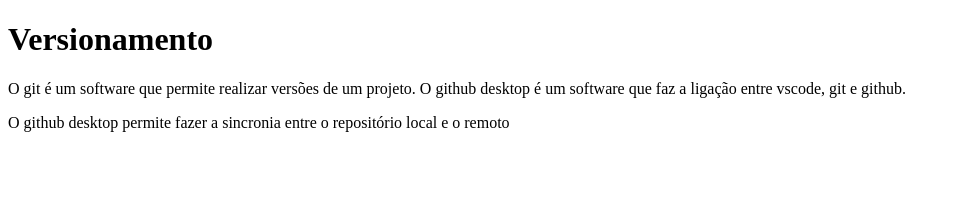
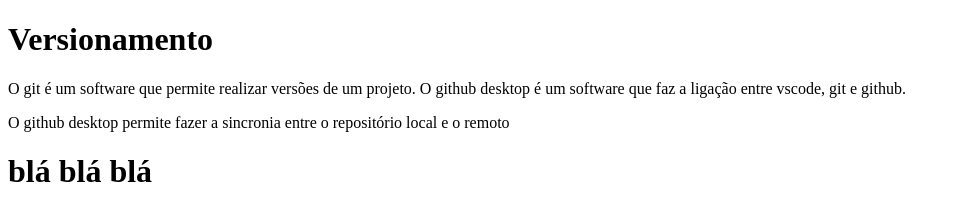
Before and after one commit to manunortok11/3infom, a plain HTML site: page index.html in a window 1280 px wide. Shown: the whole page, without its empty margins (0-960 px from the left). Drawn offline with Linux system fonts and the light colour scheme.

Commit message:
blábláblá
blablabla

```diff
--- a/index.html
+++ b/index.html
@@ -9,6 +9,7 @@
     <h1>Versionamento</h1>
     <p>O git é um software que permite realizar versões de um projeto. O github desktop é um software que faz a ligação entre vscode, git e github.</p>
     <p>O github desktop permite fazer a sincronia entre o repositório local e o remoto</p>
+    <h1>blá blá blá</h1>
 
 </body>
 </html>
```
